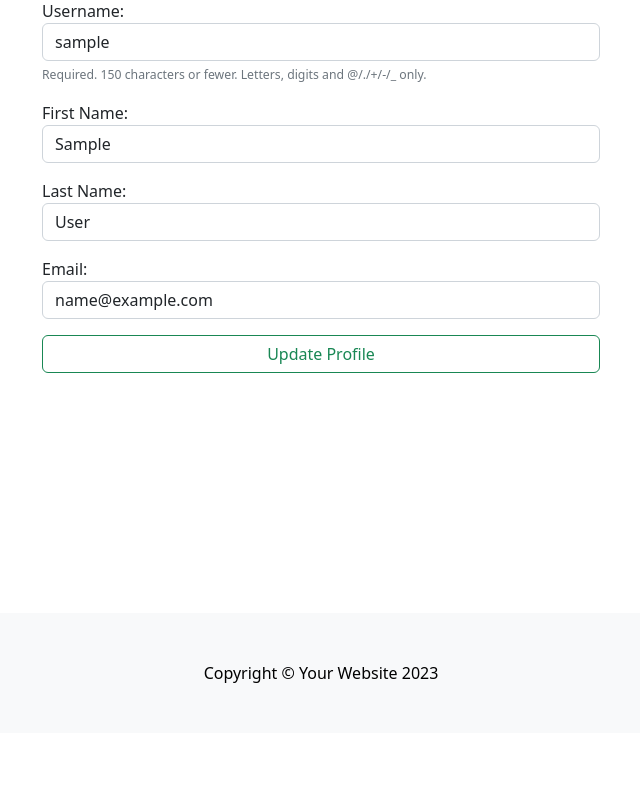
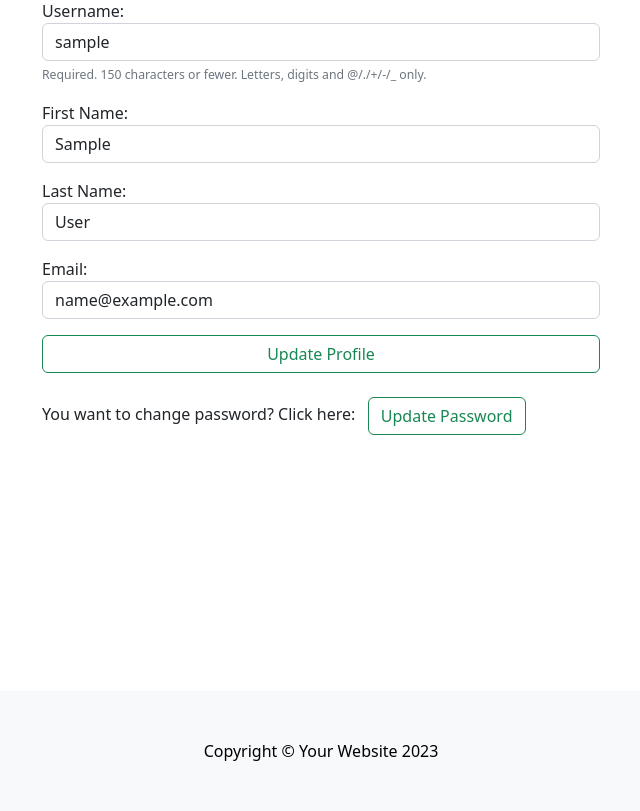
Before and after one commit to julkiea/Django-ecommerce-app, a Django app: page /update_user/ in a window 1280 px wide. Shown: the part 177-988 px from the top of the page, without its empty margins (319-959 px from the left). Before the commit the page ends 860 px from the top, so only its background shows below. Run offline with Django 5.2, Linux system fonts and the light colour scheme; the visitor is signed in with stand-in values (Sample User, id 1); data comes from the database, SQL or seed files in the repository; some libraries are stand-ins or nearby versions.

Commit message:
Add a link to update password page

```diff
--- a/website/templates/update_user.html
+++ b/website/templates/update_user.html
@@ -24,6 +24,11 @@
           <button type="submit" class="btn btn-outline-success w-100">Update Profile</button>
           <br/>
         </form>
+        <br>
+        <p>You want to change password? Click here:
+            &nbsp;
+            <a href="{% url 'update_password' %}" class="btn btn-outline-success">Update Password</a>
+        </p>
     </div>
 <br><br/>
 <br><br/>
```
